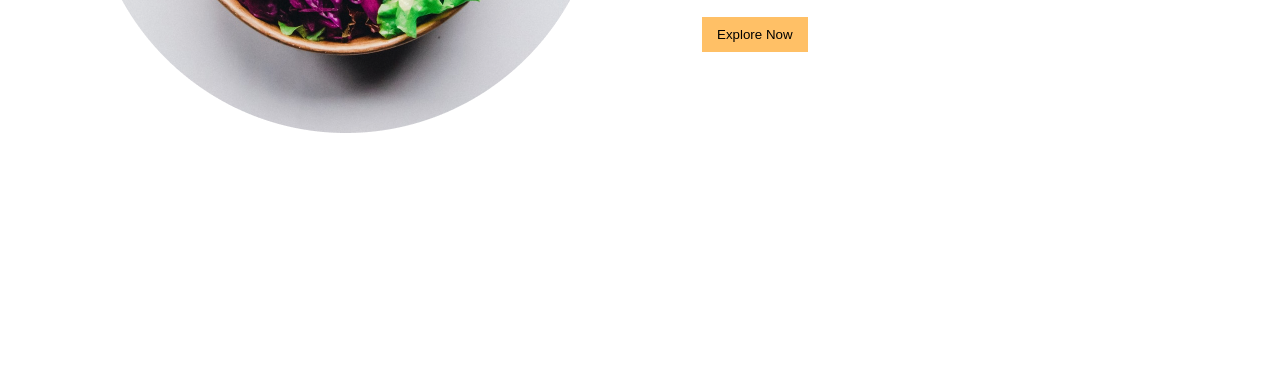
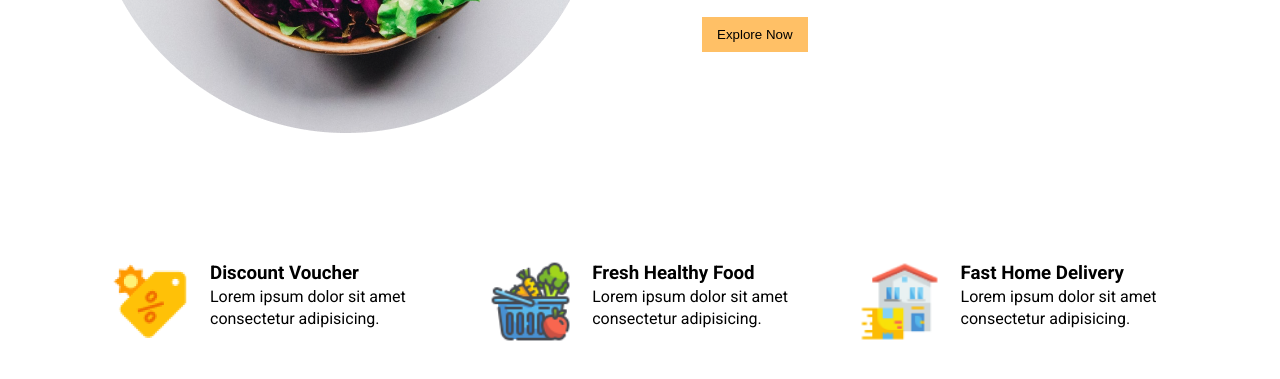
Before and after one commit to joel-dev22/Restaurant-website-html-css, a plain HTML site: page index.html in a window 1280 px wide. Shown: the part 515-894 px from the top of the page. Before the commit the page ends 800 px from the top, so only its background shows below. Drawn offline with Linux system fonts and the light colour scheme.

Commit message:
finished features section

```diff
--- a/index.html
+++ b/index.html
@@ -34,6 +34,29 @@
         <button class="explore_btn">Explore Now</button>
       </div>
     </div>
+    <section class="features">
+      <div class="feature">
+        <img src="icons/discount.png" alt="discount" class="feature_img" />
+        <div class="feature_content">
+          <h3>Discount Voucher</h3>
+          Lorem ipsum dolor sit amet consectetur adipisicing.
+        </div>
+      </div>
+      <div class="feature">
+        <img src="icons/fresh.png" alt="discount" class="feature_img" />
+        <div class="feature_content">
+          <h3>Fresh Healthy Food</h3>
+          Lorem ipsum dolor sit amet consectetur adipisicing.
+        </div>
+      </div>
+      <div class="feature">
+        <img src="icons/delivery.png" alt="discount" class="feature_img" />
+        <div class="feature_content">
+          <h3>Fast Home Delivery</h3>
+          Lorem ipsum dolor sit amet consectetur adipisicing.
+        </div>
+      </div>
+    </section>
   </div>
 </body>
 </html>
--- a/style.css
+++ b/style.css
@@ -90,6 +90,26 @@ nav {
   align-self: flex-start;
 }
 
+/* Features Section */
+.features {
+  margin-top: 100px;
+  display: flex;
+  gap: 20px;
+  justify-content: center;
+  margin-bottom: 50px;
+}
+
+.feature {
+  display: flex;
+  gap: 20px;
+  padding: 20px;
+  transition: all 0.3s ease-in-out;
+}
+
+.feature:hover {
+  box-shadow: 5px 5px 5px rgba(1, 1, 1, 0.05);
+}
+
 @media (max-width: 850px) {
   .hero {
     display: flex;
```
